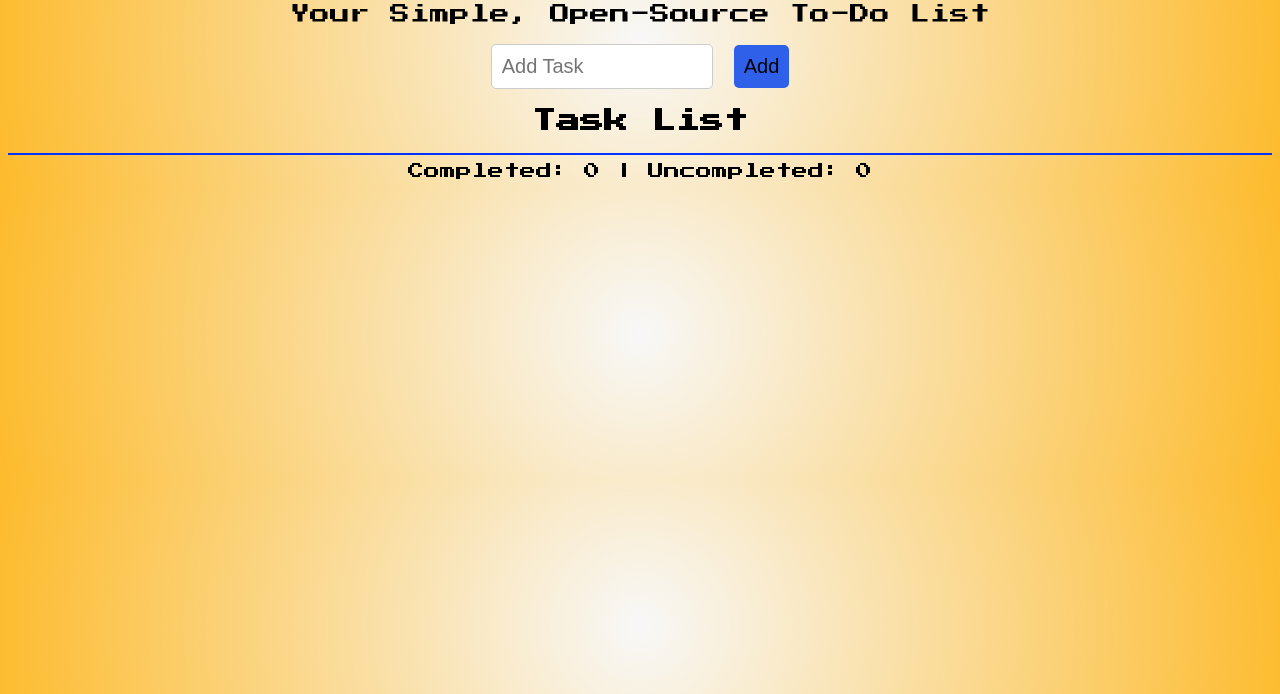
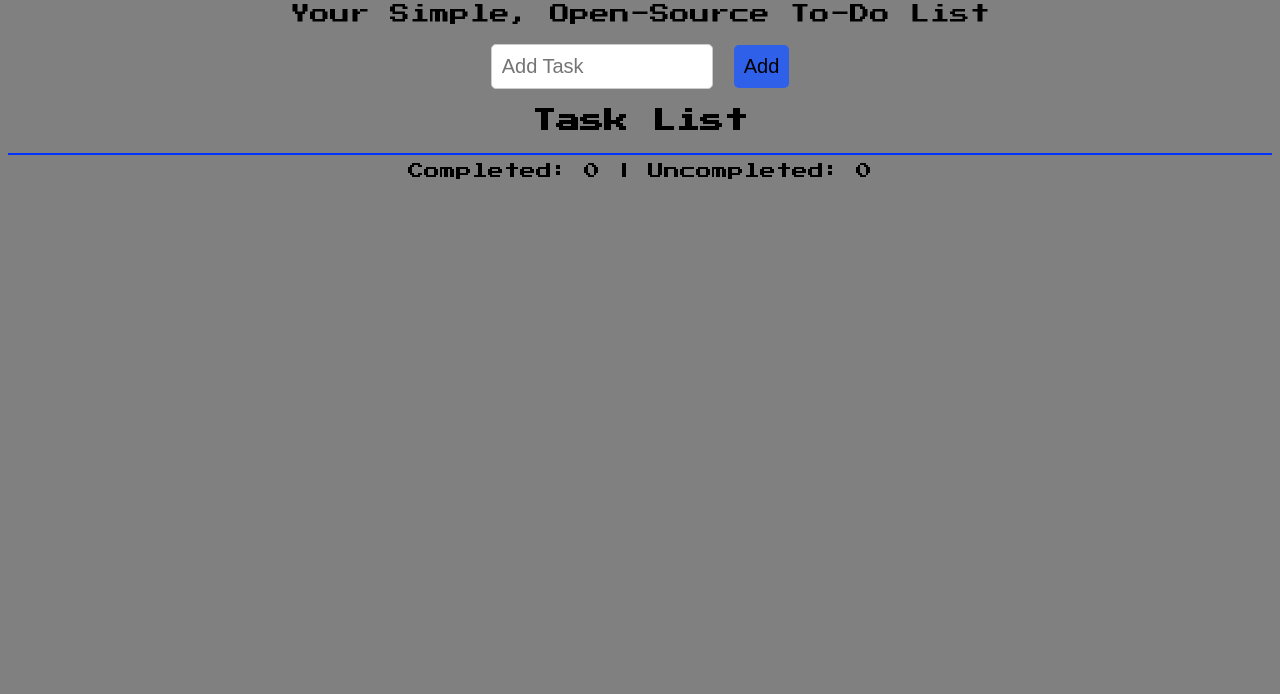
Before and after one commit to shashank-poola/OpenNote, a plain HTML site: page index.html in a window 1280 px wide. Shown: the part 106-800 px from the top of the page. Drawn offline with Linux system fonts and the light colour scheme.

Commit message:
Update styles.css

```diff
--- a/styles.css
+++ b/styles.css
@@ -1,6 +1,6 @@
 body{
     background: rgb(255, 255, 255);
-    background: radial-gradient(circle, rgba(0,0,0,0.028124999999999956) 0%, rgba(253,187,45,1) 100%);
+    background: grey;
     font-family: 'Press Start 2P', cursive;
     text-align: center;
     margin-top: 50px;
```
